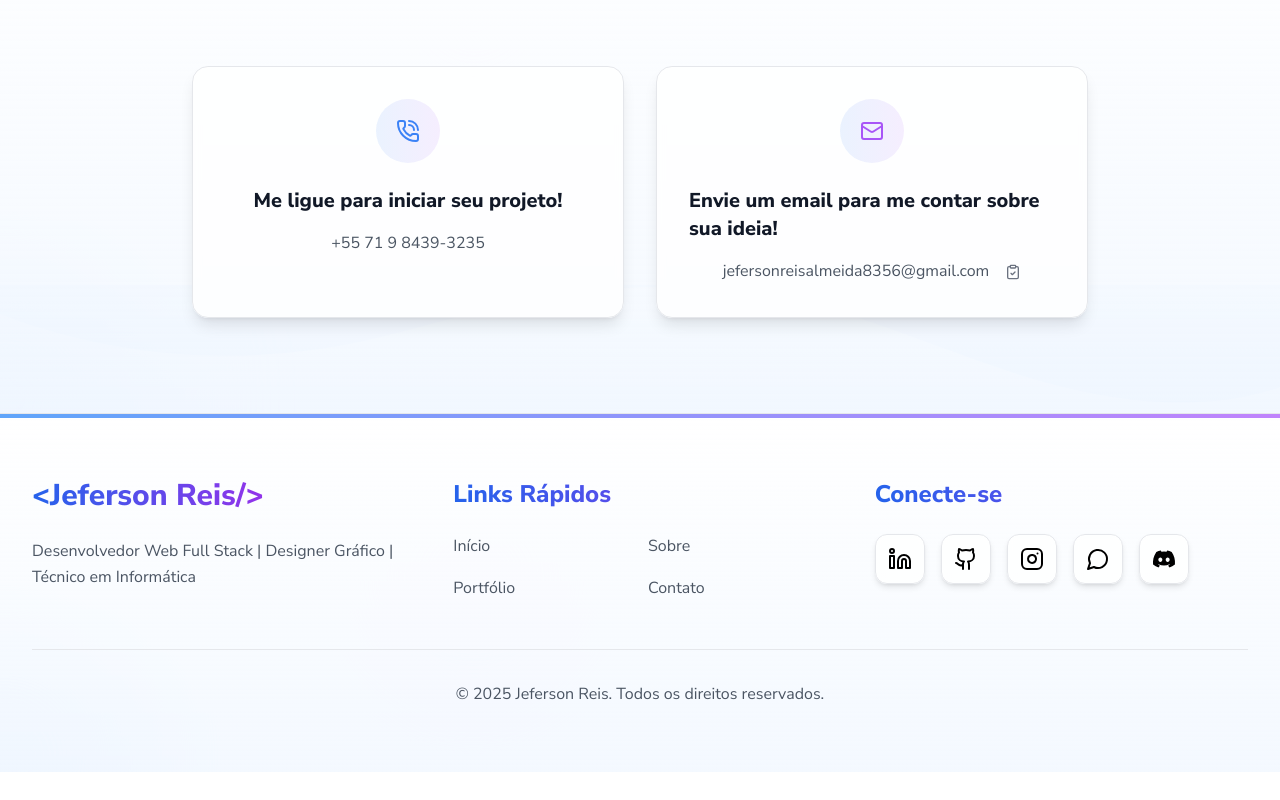
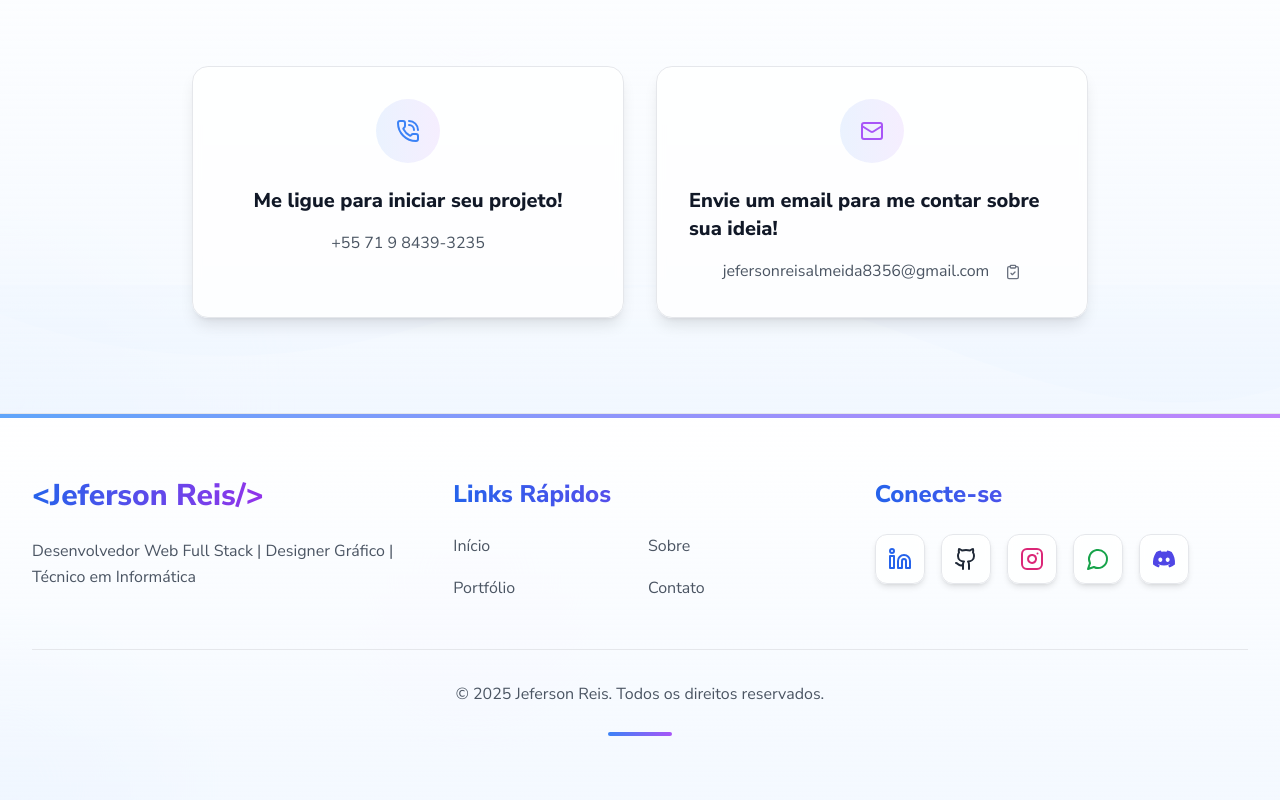
Before and after one commit to Jeffinp/jefersonreis.portifolio, a React (Vite) app: page / in a window 1280 px wide. Shown: the part 9164-9964 px from the top of the page. Before the commit the page ends 9936 px from the top, so only its background shows below. Built offline with nearby package versions, Linux system fonts and the light colour scheme.

Commit message:
ajustar estilos e animações dos ícones de contato no rodapé para melhorar a interatividade e acessibilidade

```diff
--- a/src/components/Footer.jsx
+++ b/src/components/Footer.jsx
@@ -46,43 +46,43 @@ const Footer = () => {
 
     const socialLinks = [
         {
-            icon: <Linkedin className="w-6 h-6" />,
+            icon: <Linkedin className="w-6 h-6 text-blue-600 dark:text-blue-400" />,
             href: "https://www.linkedin.com/in/jeferson-reis-877a942b7/",
             title: t("footer.social.linkedin"),
             label: "LinkedIn",
-            hoverColor: "hover:text-blue-500 dark:hover:text-blue-400",
+            hoverColor: "hover:bg-blue-500 hover:text-white dark:hover:bg-blue-600",
             delay: 0.1
         },
         {
-            icon: <Github className="w-6 h-6" />,
+            icon: <Github className="w-6 h-6 text-gray-800 dark:text-gray-200" />,
             href: "https://github.com/Jeffinp",
             title: t("footer.social.github"),
             label: "GitHub",
-            hoverColor: "hover:text-gray-900 dark:hover:text-gray-100",
+            hoverColor: "hover:bg-gray-800 hover:text-white dark:hover:bg-gray-700",
             delay: 0.2
         },
         {
-            icon: <Instagram className="w-6 h-6" />,
+            icon: <Instagram className="w-6 h-6 text-pink-600 dark:text-pink-400" />,
             href: "https://www.instagram.com/jeffinx___/",
             title: t("footer.social.instagram"),
             label: "Instagram",
-            hoverColor: "hover:text-pink-600 dark:hover:text-pink-400",
+            hoverColor: "hover:bg-gradient-to-r hover:from-pink-500 hover:to-purple-600 hover:text-white",
             delay: 0.3
         },
         {
-            icon: <MessageCircle className="w-6 h-6" />,
+            icon: <MessageCircle className="w-6 h-6 text-green-600 dark:text-green-400" />,
             href: "https://wa.me/qr/KW2XXA46XAXNH1",
             title: t("footer.social.whatsapp"),
             label: "WhatsApp",
-            hoverColor: "hover:text-green-600 dark:hover:text-green-400",
+            hoverColor: "hover:bg-green-500 hover:text-white dark:hover:bg-green-600",
             delay: 0.4
         },
         {
-            icon: <FaDiscord className="w-6 h-6" />,
+            icon: <FaDiscord className="w-6 h-6 text-indigo-600 dark:text-indigo-400" />,
             href: "https://discord.com/users/563186981962776577",
             title: t("footer.social.discord"),
             label: "Discord",
-            hoverColor: "hover:text-blue-600 dark:hover:text-blue-400",
+            hoverColor: "hover:bg-indigo-600 hover:text-white dark:hover:bg-indigo-700",
             delay: 0.5
         },
     ];
@@ -150,18 +150,24 @@ const Footer = () => {
                         </h3>
                         <div className="flex flex-wrap gap-4">
                             {socialLinks.map((link, index) => (
-                                <a
+                                <motion.a
                                     key={index}
                                     href={link.href}
                                     target="_blank"
                                     rel="noopener noreferrer"
                                     title={link.title}
-                                    className={`p-3 rounded-xl bg-white/80 dark:bg-gray-800/80 backdrop-blur-sm border border-gray-200 dark:border-gray-700 shadow-md hover:shadow-xl transition-all duration-300 transform hover:scale-110 ${link.hoverColor}`}
+                                    className={`p-3 rounded-xl bg-white/80 dark:bg-gray-800/80 backdrop-blur-sm border border-gray-200 dark:border-gray-700 shadow-md transition-all duration-300 transform ${link.hoverColor}`}
                                     aria-label={link.label}
+                                    whileHover={{
+                                        scale: 1.1,
+                                        y: -3,
+                                        boxShadow: "0 10px 15px -3px rgba(0, 0, 0, 0.1), 0 4px 6px -2px rgba(0, 0, 0, 0.05)"
+                                    }}
+                                    whileTap={{ scale: 0.95 }}
                                 >
                                     {link.icon}
                                     <span className="sr-only">{link.label}</span>
-                                </a>
+                                </motion.a>
                             ))}
                         </div>
                     </AnimatedSection>
@@ -169,9 +175,22 @@ const Footer = () => {
 
                 {/* Copyright */}
                 <AnimatedSection delay={0.3} className="pt-8 border-t border-gray-200 dark:border-gray-800 flex flex-col items-center justify-center gap-4">
-                    <p className="text-gray-600 dark:text-gray-300 text-center">
+                    <motion.p
+                        className="text-gray-600 dark:text-gray-300 text-center"
+                        whileHover={{
+                            color: "#3B82F6",
+                            transition: { duration: 0.3 }
+                        }}
+                    >
                         {t("footer.copyright", { year: new Date().getFullYear() })}
-                    </p>
+                    </motion.p>
+
+                    <motion.div
+                        className="w-16 h-1 bg-gradient-to-r from-blue-500 to-purple-500 rounded-full mt-2"
+                        initial={{ width: 0 }}
+                        whileInView={{ width: "4rem" }}
+                        transition={{ duration: 1, ease: "easeOut" }}
+                    />
                 </AnimatedSection>
             </div>
         </footer>
```
